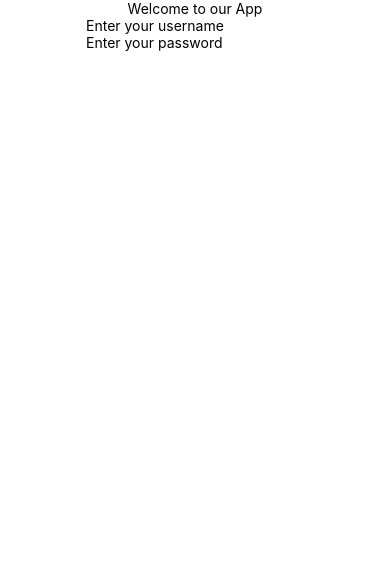
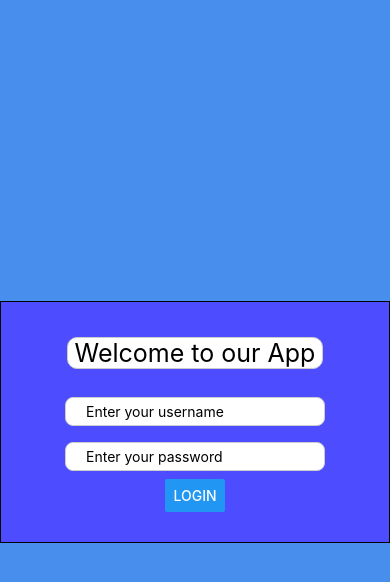
Before and after one commit to Koblla/UTech_ReactNative, a React Native app: screen / in a window 390 px wide. Shown: the top 582 px of the page. Built offline with nearby package versions, Linux system fonts and the light colour scheme.

Commit message:
implementing login page

```diff
--- a/components/login/login.js
+++ b/components/login/login.js
@@ -1,5 +1,5 @@
 import React from 'react';
-import { TextInput, StyleSheet, Text, View } from 'react-native';
+import { ImageBackground, Button, TextInput, StyleSheet, Text, View } from 'react-native';
 
 export default class Login extends React.Component {
     constructor () {
@@ -15,15 +15,58 @@ export default class Login extends React.Component {
     render(){
         const styles = StyleSheet.create({
             frame: {
+                flex: 1,
+                padding: 30,
+                backgroundColor: '#4d4dff',
+                borderColor: '#ccc',
                 alignItems: 'center',
                 justifyContent: 'center',
+                borderWidth:0.5,
+                borderColor: '#000'
+            },
+            mainFrame: {
+                flexDirection: 'row',
+                backgroundColor: '#488eed',
+                flex: 2,
+                alignItems: 'center',
+                justifyContent: 'center',
+            },
+            input: {
+                margin: 8,
+                paddingLeft: 20,
+                paddingRight: 20,
+                paddingVertical: 5,
+                backgroundColor: 'white',
+                borderWidth: 1,
+                borderColor: '#ccc',
+                borderRadius: 8,
+            },
+            text: {
+                backgroundColor: 'white',
+                borderColor: '#ccc',
+                borderRadius: 10,
+                borderWidth: 0.5,
+                fontSize: 25,
+                margin: 5,
+                marginBottom: 20
+            },
+            button: {
+                marginTop: 25,
+                borderRadius: 15,
+                fontSize:20,
+                margin: 10,
+                paddingVertical: 5,
+                paddingHorizontal: 15
             }
         })
         return(
-            <View style = {styles.frame}>
-                <Text> Welcome to our App </Text>
-                <TextInput placeholder='Enter your username' />
-                <TextInput placeholder='Enter your password' />
+            <View style = {styles.mainFrame}>
+                <View style = {styles.frame}>
+                    <Text style = {styles.text}> Welcome to our App </Text>
+                    <TextInput style = {styles.input} placeholder='Enter your username' />
+                    <TextInput style = {styles.input} placeholder='Enter your password' />
+                    <Button title = 'Login' style = {styles.button}/>
+                </View>
             </View>
         )
     }
```
Also changed, not shown: components/testBack.png (added).
